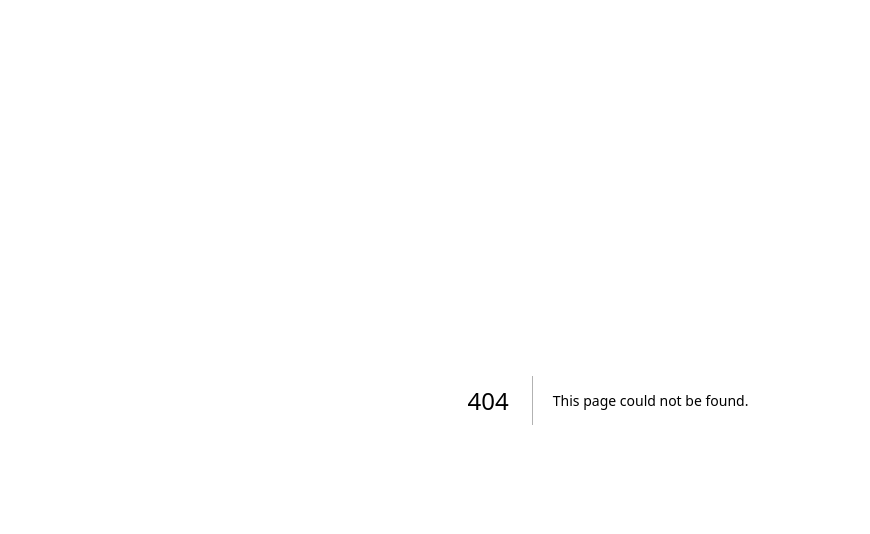
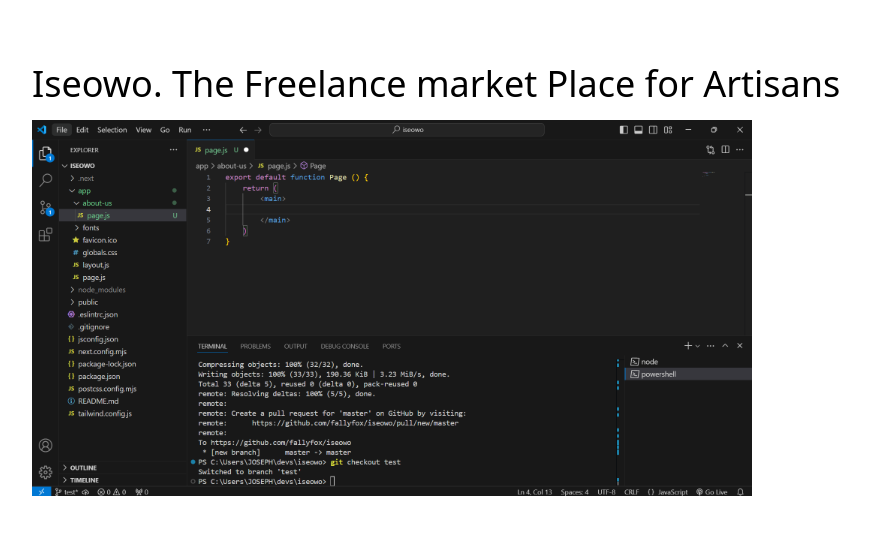
Before and after one commit to fallyfox/iseowo, a Next.js app: page /about-us in a window 1280 px wide. Before the commit this address had no page. Shown: the top 534 px of the page, without its empty margins (32-902 px from the left). Built offline with nearby package versions, Linux system fonts and the light colour scheme.

Commit message:
about us route

```diff
--- /dev/null
+++ b/app/about-us/page.js
@@ -0,0 +1,10 @@
+import Image from "next/image";
+
+export default function Page () {
+    return (
+        <main className="py-8 md:py-12 lg:py-16 px-2 md:px-8 lg:px-16">
+            <h1 className="text-4xl mb-4">Iseowo. The Freelance market Place for Artisans</h1>
+            <Image width={720} height={380} src="/code.png" alt="about us picture"/>
+        </main>
+    )
+}
```
Also changed, not shown: public/code.png (added).
